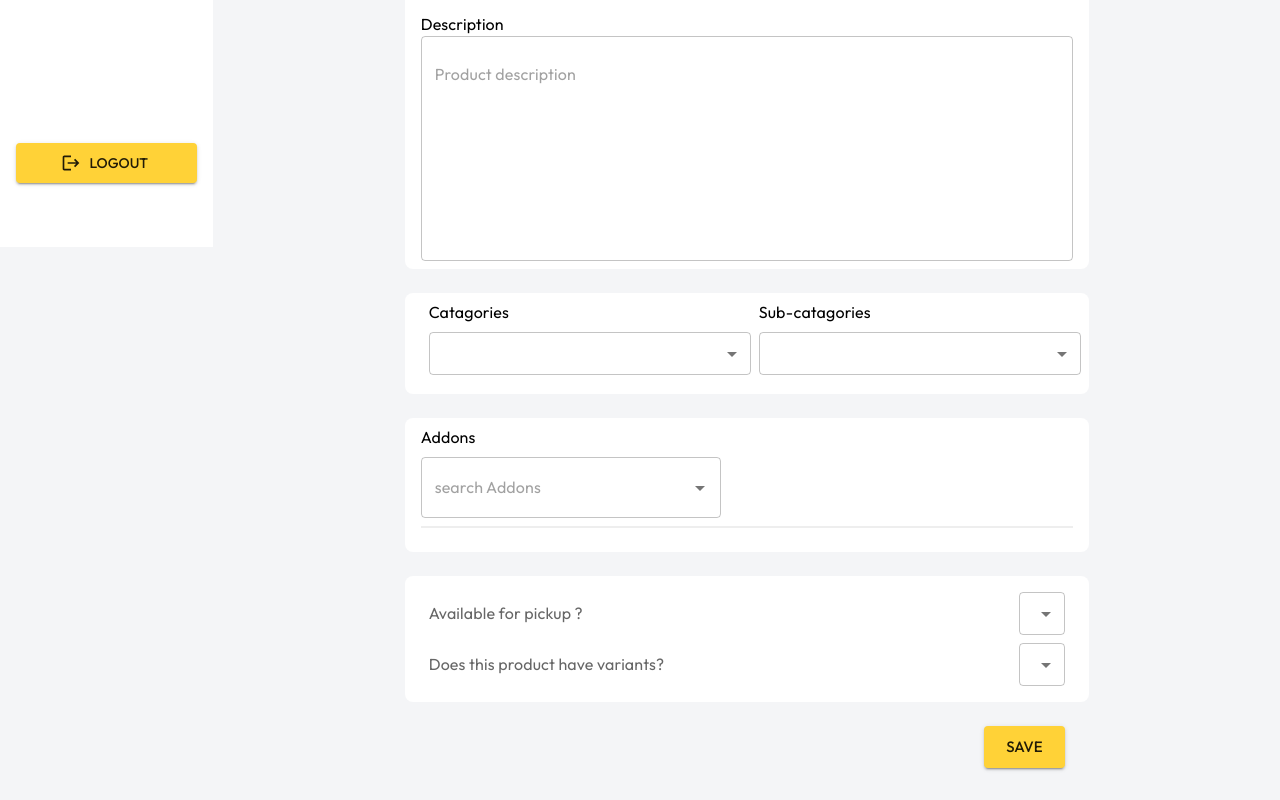
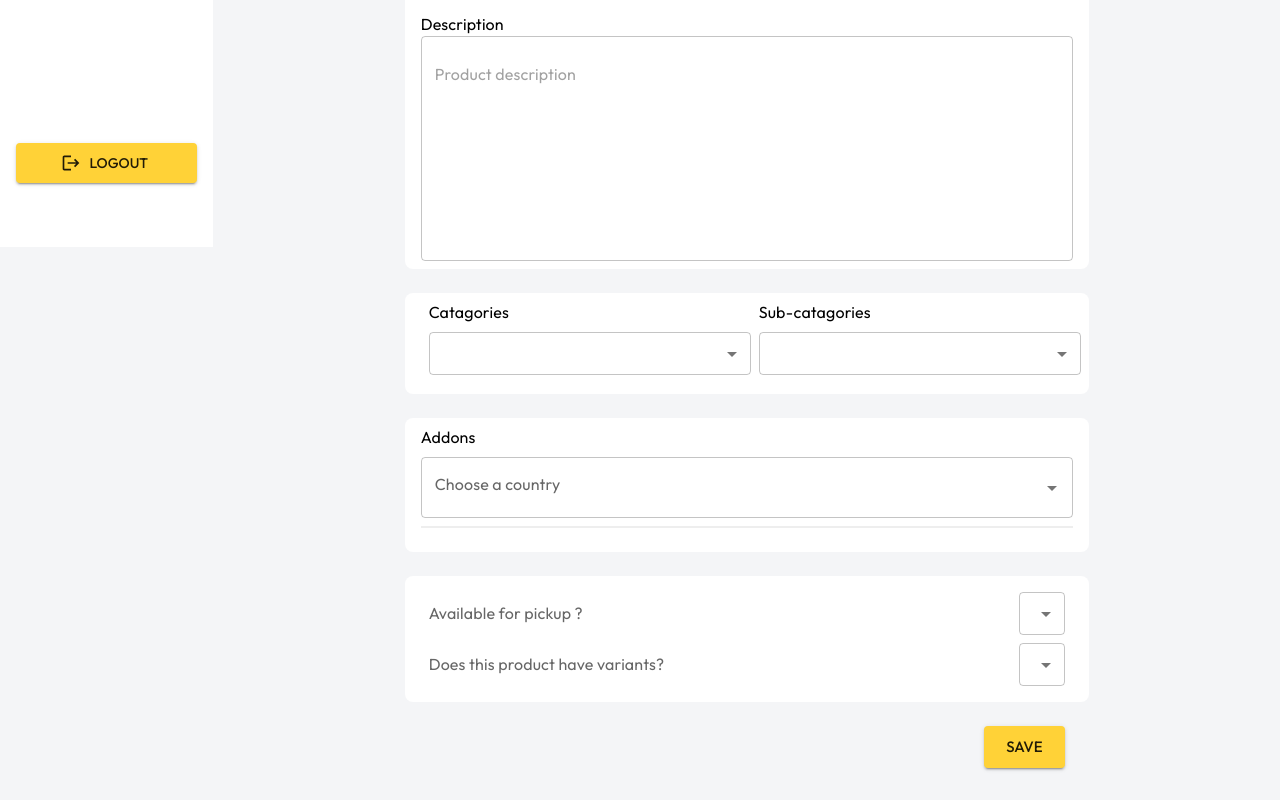
Before and after one commit to ahmedmaher2481998/iksib, a React (Vite) app: page /product in a window 1280 px wide. Shown: the part 553-1353 px from the top of the page. Built offline with nearby package versions, Linux system fonts and the light colour scheme; a web font is replaced by a local one.

Commit message:
autocomplete addons is alomst functional as wanted

```diff
--- a/src/components/AddonsCard.tsx
+++ b/src/components/AddonsCard.tsx
@@ -9,36 +9,43 @@
   TextField,
   Typography,
 } from "@mui/material";
-import React, { useEffect, useState } from "react";
+import React, { FC, useEffect, useState } from "react";
 import { FormCard, FormCardItem } from "./FormCard";
 import { addOns } from "../data";
 import { Box } from "@mui/system";
 import { Clear } from "@mui/icons-material";
-const AddonsCard = () => {
-  const [lastSelected, setLastSelected] = useState<typeof testValue | null>(
-    null
-  );
-  const [options, setOptions] = useState(
-    addOns.map((a) => {
-      const b = { ...a, label: "" };
-      b.label = a.name;
-      return b;
-    })
-  );
-  const [selectedAddons, setSelectedAddons] = useState<number[]>([]);
-  useEffect(() => {
-    options.map((addon) => {
-      if (!selectedAddons.includes(addon.id)) return addon;
-    });
-  }, [selectedAddons]);
-  const [inputValue, setInputValue] = React.useState("");
-  useEffect(() => {}, [lastSelected]);
-  const testValue = {
-    label: "",
-    id: 0,
-    price: 0,
-    name: "",
-  };
+import { Controller } from "react-hook-form";
+import { addonType, formHookType } from "../shared/types";
+type props = {
+  formHook: formHookType;
+};
+const AddonsCard: FC<props> = ({ formHook }: props) => {
+  const { getValues, control, errors, setValue } = formHook;
+  const selectedAddons = getValues().addons;
+  // const [lastSelected, setLastSelected] = useState<typeof testValue | null>(
+  //   null
+  // );
+  // const [options, setOptions] = useState(
+  //   addOns.map((a) => {
+  //     const b = { ...a, label: "" };
+  //     b.label = a.name;
+  //     return b;
+  //   })
+  // );
+  // const [selectedAddons, setSelectedAddons] = useState<number[]>([]);
+  // useEffect(() => {
+  //   options.map((addon) => {
+  //     if (!selectedAddons.includes(addon.id)) return addon;
+  //   });
+  // }, [selectedAddons]);
+  // const [inputValue, setInputValue] = React.useState("");
+  // useEffect(() => {}, [lastSelected]);
+  // const testValue = {
+  //   label: "",
+  //   id: 0,
+  //   price: 0,
+  //   name: "",
+  // };
   return (
     <FormCard>
       <FormCardItem size={{ xs: 12 }}>
@@ -46,7 +53,41 @@
           <InputLabel sx={{ color: "black", mb: 1, width: "100%" }}>
             Addons
           </InputLabel>
-          <Autocomplete
+          {/*  */}
+          <>
+            <Controller
+              name="addons"
+              control={control}
+              render={({
+                fieldState: { error },
+                formState: {},
+                field: { onChange },
+              }) => (
+                <Autocomplete
+                  multiple
+                  options={addOns}
+                  getOptionLabel={(addon: addonType) => addon.name}
+                  // renderOption={(option: addonType) => (
+                  //   <ListItem>
+                  //     <ListItemText>{option.name}</ListItemText>
+                  //   </ListItem>
+                  // )}
+                  renderInput={(params) => (
+                    <TextField
+                      {...params}
+                      label="Choose a country"
+                      variant="outlined"
+                    />
+                  )}
+                  onChange={(e, data) => onChange(data)}
+                  // {...props}
+                />
+              )}
+              // onChange={([, data]) => data}
+            />
+          </>
+          {/*  */}
+          {/* <Autocomplete
             value={lastSelected}
             fullWidth
             onChange={(e: any, value: any) => {
@@ -63,43 +104,7 @@
             renderInput={(params) => {
               return <TextField {...params} placeholder="search Addons" />;
             }}
-          />
-          {/* <Autocomplete
-          //   value={""}
-          //   onChange={(event: any, newValue: string | null) => {
-          //     console.log(
-          //       "🚀 ~ file: AddonsCard.tsx:15 ~ AddonsCard ~ newValue",
-          //       newValue
-          //     );
-          //     const selected = addOns.find((addon) => addon.name === newValue);
-          //     const newSelect = selectedAddons ? [...selectedAddons] : [];
-          //     if (selected) {
-          //       newSelect.push(selected?.id);
-          //       setSelectedAddons(newSelect);
-          //     }
-
-          //     // setAddons((v) => [...v, newValue]);
-          //   }}
-          //   inputValue={inputValue}
-          onInputChange={(event, newInputValue) => {
-            setInputValue(newInputValue);
-          }}
-          options={addOns.map((a) => {
-            if (selectedAddons && !selectedAddons.includes(a.id)) {
-              const b = { ...a, label: "" };
-              b.label = a.name;
-              return b;
-            }
-          })}
-          sx={{ width: 300 }}
-          renderInput={(params) => {
-            console.log(
-              "🚀 ~ file: AddonsCard.tsx:32 ~ AddonsCard ~ params",
-              params
-            );
-            return <TextField {...params} placeholder="Search addOns" />;
-          }}
-        /> */}
+          /> */}
         </Box>
       </FormCardItem>
       <FormCardItem size={{ xs: 12 }}>
@@ -116,7 +121,54 @@
               Saved Addons:{" "}
             </Typography>
           )}
-          {addOns.map((addon) => {
+          {getValues().addons?.map((addon) => {
+            return (
+              <>
+                <ListItem
+                  key={addon.id}
+                  sx={{
+                    mt: 1,
+                    display: "flex",
+                    alignItems: "center",
+                    justifyContent: "space-between",
+                    px: 2,
+                    borderRadius: 2,
+                    bgcolor: colors.grey[100],
+                  }}
+                >
+                  <ListItemText>{addon.name}</ListItemText>
+                  <ListItemIcon
+                    sx={{ cursor: "pointer" }}
+                    onClick={(e) => {
+                      setValue(
+                        "addons",
+                        getValues().addons.filter((item) => {
+                          if (item.id === addon.id) return false;
+                        })
+                      );
+                      // const newSelected = selectedAddons.filter(
+                      //   (id) => id === addon.id
+                      // );
+                      // if (
+                      //   newSelected.includes(addon.id) &&
+                      //   newSelected.indexOf(addon.id) === 0
+                      // )
+                      //   setSelectedAddons([]);
+                      // else setSelectedAddons(newSelected);
+                      // console.log(
+                      //   "🚀 ~ file: AddonsCard.tsx:134 ~ {addOns.map ~ newSelected",
+                      //   newSelected,
+                      //   addon.id === newSelected[0]
+                      // );
+                    }}
+                  >
+                    <Clear />
+                  </ListItemIcon>
+                </ListItem>
+              </>
+            );
+          })}
+          {/* {addOns.map((addon) => {
             if (selectedAddons.includes(addon.id)) {
               return (
                 <ListItem
@@ -135,29 +187,20 @@
                   <ListItemIcon
                     sx={{ cursor: "pointer" }}
                     onClick={(e) => {
-                      const newSelected = selectedAddons.filter(
-                        (id) => id === addon.id
-                      );
-                      if (
-                        newSelected.includes(addon.id) &&
-                        newSelected.indexOf(addon.id) === 0
-                      )
-                        setSelectedAddons([]);
-                      else setSelectedAddons(newSelected);
-                      console.log(
-                        "🚀 ~ file: AddonsCard.tsx:134 ~ {addOns.map ~ newSelected",
-                        newSelected,
-                        addon.id === newSelected[0]
-                      );
-
-                      //   setSelectedAddons((old) =>
-                      //     old.filter((id, idx) => {
-                      //       if (id === addon.id) {
-                      //         return true;
-                      //         if (idx === 0) return true;
-                      //       }
-                      //     })
-                      //   );
+                      // const newSelected = selectedAddons.filter(
+                      //   (id) => id === addon.id
+                      // );
+                      // if (
+                      //   newSelected.includes(addon.id) &&
+                      //   newSelected.indexOf(addon.id) === 0
+                      // )
+                      //   setSelectedAddons([]);
+                      // else setSelectedAddons(newSelected);
+                      // console.log(
+                      //   "🚀 ~ file: AddonsCard.tsx:134 ~ {addOns.map ~ newSelected",
+                      //   newSelected,
+                      //   addon.id === newSelected[0]
+                      // );
                     }}
                   >
                     <Clear />
@@ -167,7 +210,7 @@
             } else {
               return null;
             }
-          })}
+          })} */}
         </List>
       </FormCardItem>
     </FormCard>
--- a/src/components/ProductForm.tsx
+++ b/src/components/ProductForm.tsx
@@ -54,7 +54,7 @@
     },
   });
   const formHook = { setValue, register, errors, getValues, control };
-  // console.log("Values", getValues(), "Errors:", errors);
+  console.log("Values", getValues(), "Errors:", errors);
   const handleProductSubmit = (data: formValues) => {
     console.log("This is data logging");
     console.log(data);
@@ -102,7 +102,7 @@
             </Stack>
           </FormCardItem>
         </FormCard>
-        <AddonsCard />
+        <AddonsCard formHook={formHook} />
         <SelectionPickableAndVariants formHook={formHook} />
         <Box width={"100%"} display="flex" px={3} justifyContent="flex-end">
           <Button
--- a/src/components/SubCategory.tsx
+++ b/src/components/SubCategory.tsx
@@ -35,7 +35,6 @@
             field: { onChange, value, name },
             fieldState: { isTouched },
           }) => {
-            console.log(value);
             return (
               <FormControl error={Boolean(errors.sub_categories)}>
                 <Select
--- a/src/data.ts
+++ b/src/data.ts
@@ -1,4 +1,4 @@
-import { CategoryType } from "./shared/types";
+import { addonType, CategoryType } from "./shared/types";
 
 export const product = {
   product: {
@@ -129,7 +129,7 @@
     price: 5.0,
     name: "Extra Ketchup",
   },
-];
+] as addonType[];
 export const branches = [
   {
     branch_id: 1,
```
Also changed, not shown: src/shared/types.ts (+6 -1 lines), 1 other file (tests, documents, lock files or other folders).
